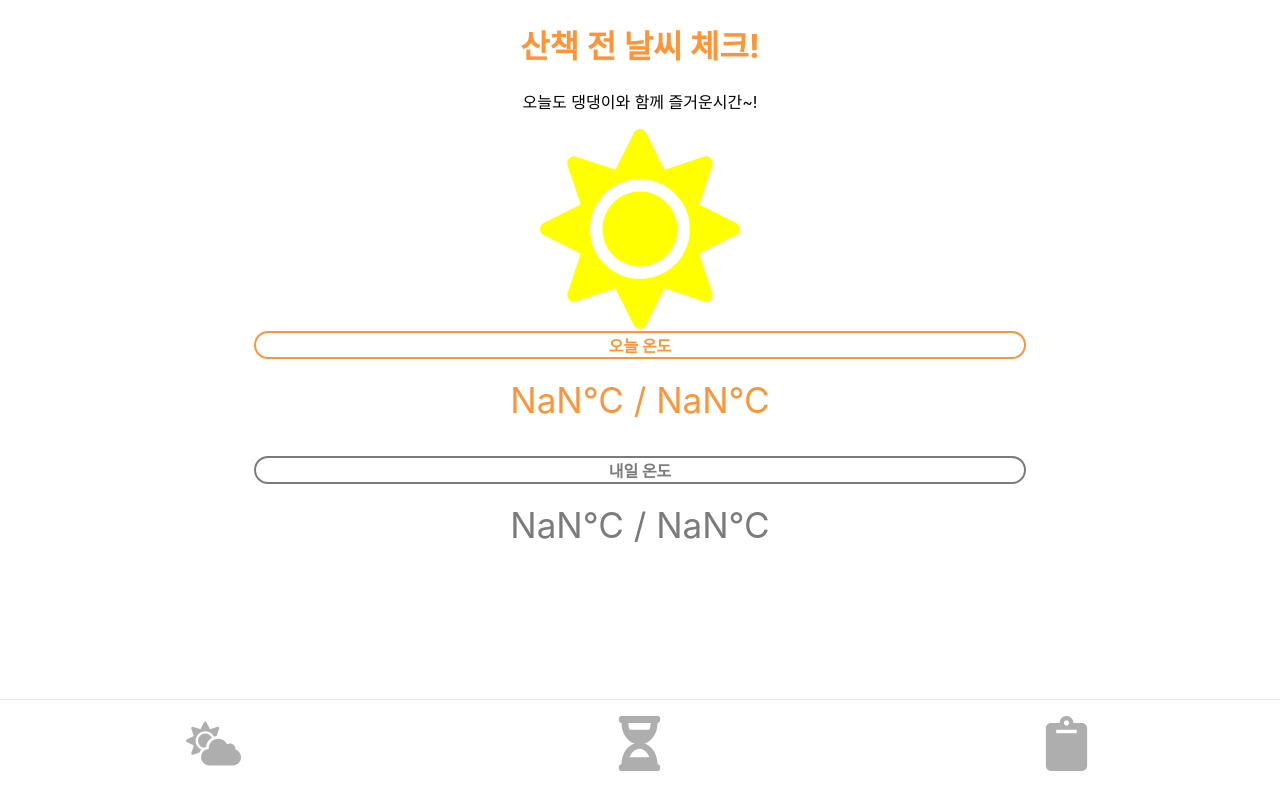
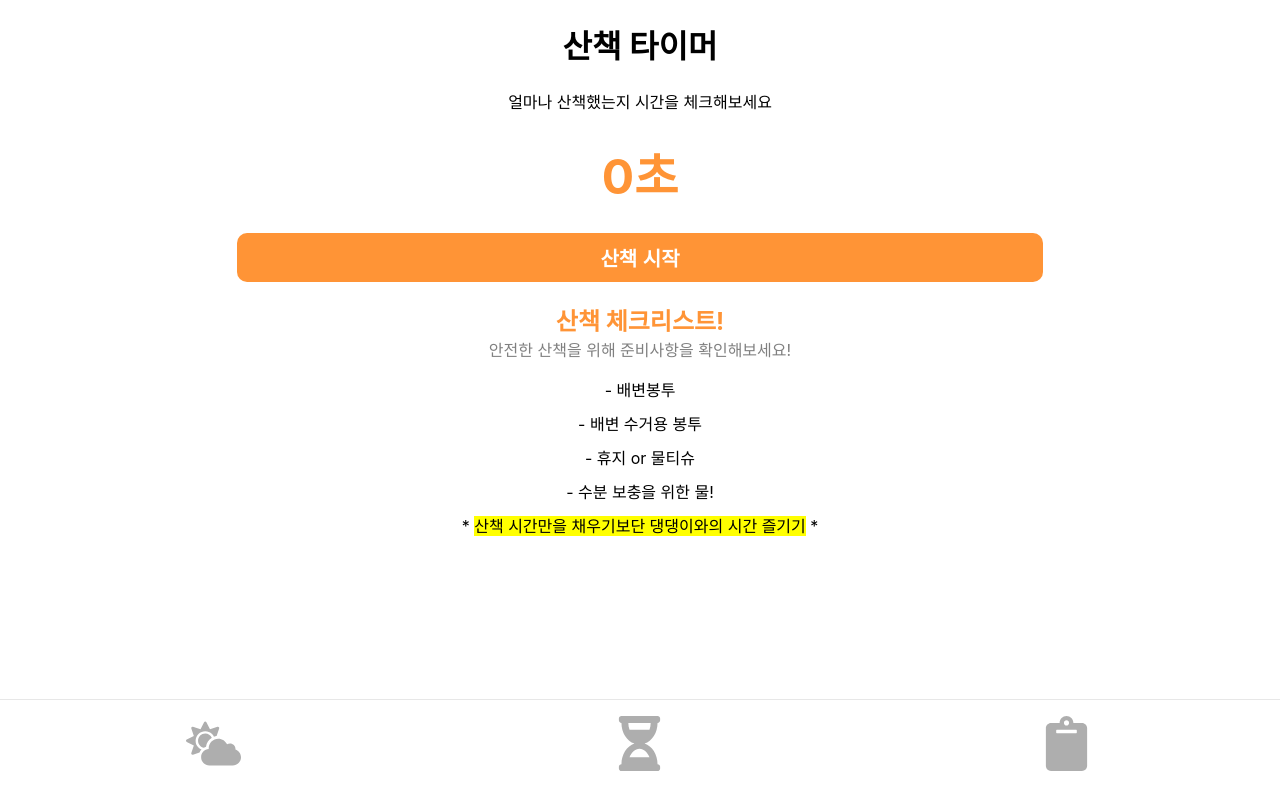
Before and after one commit to poohyo23/dog-walking-demo, a React (Create React App) app: page /walktimer in a window 1280 px wide. Built offline with nearby package versions, Linux system fonts and the light colour scheme; no server answers; a web font is replaced by a local one.

Commit message:
2021 02 03 update

```diff
--- a/src/App.js
+++ b/src/App.js
@@ -2,8 +2,10 @@ import React from 'react'
 import { isMobile } from 'react-device-detect'
 import Wheather from './components/Wheather'
 import Diary from './components/Diary'
+import WalkTimer from './components/WalkTimer'
 import Menu from './components/Menu'
 import { Route, Switch } from 'react-router-dom'
+
 
 class App extends React.Component{
 
@@ -31,6 +33,10 @@ class App extends React.Component{
           <Diary />
           <Menu changeMenu={this.changeMenu}></Menu>
         </Route>
+        <Route path="/walktimer">
+          <WalkTimer />
+          <Menu changeMenu={this.changeMenu}></Menu>
+        </Route>
         <Route path="/">
           <Wheather />
           <Menu changeMenu={this.changeMenu}></Menu>
--- a/src/components/Diary.js
+++ b/src/components/Diary.js
@@ -18,6 +18,9 @@ class Diary extends React.Component{
 
   // ...this.state.toDos : 기존 투두스 요소들을 여기에 복사한다!
   handleBtnClick = () => {
+
+    if(this.state.toDos.length == 6) return;
+
     this.setState({
       toDos : [
         ...this.state.toDos,
--- a/src/components/Menu.js
+++ b/src/components/Menu.js
@@ -6,7 +6,7 @@ import "../styles/Menu.css"
 
 class Menu extends React.Component{
   render(){
-    return <nav>
+    return <nav style={{background: 'white'}}>
     <ul>
     <li><a href="weather"><FontAwesomeIcon icon={faCloudSun} style={{width: 55, height:55, color: '#aeaeae'}} /></a></li>
     <li><a href="walktimer"><FontAwesomeIcon icon={faHourglassHalf} style={{width: 55, height:55, color: '#aeaeae'}} /></a></li>
--- a/src/components/WalkTimer.js
+++ b/src/components/WalkTimer.js
@@ -1,9 +1,75 @@
 import React from 'react'
+import '../styles/WalkTimer.css'
 
 class WalkTimer extends React.Component{
+
+    constructor(props){
+      super(props)
+      this.state = {
+        currentTime : 0,
+        isChecked : false,
+        isGoing: false
+      }
+      this.intervalId = 0;
+    }
+
+    timeOnOff = () => {
+      if(!this.state.isGoing){
+        this.intervalId = setInterval(() => {
+          this.setState({
+            currentTime: this.state.currentTime + 1,
+            isGoing: true
+          })
+        }, 1000)
+      }else{
+        this.setState({
+          isGoing: false,
+          isChecked : true
+        })
+        console.log("끝내자")
+        clearInterval(this.intervalId)
+      }
+    }
+
     render() {
-        return
-        <div></div>
+        return<div id="container">
+            <h1 className="walk_title">산책 타이머</h1>
+            <p>얼마나 산책했는지 시간을 체크해보세요</p>
+
+            <div className="timer">
+              <h2>{this.state.currentTime}초</h2>
+              {this.state.isChecked ?
+              <button className="walk_end" onClick={this.timeOnOff}>산책 끝!</button> :
+              <button className="walk_start" onClick={this.timeOnOff}>
+                {this.state.isGoing ? "산책 그만" : "산책 시작"}
+                </button>}
+
+            </div>
+
+            {this.state.isChecked ? <div className="walk_after">
+              <h2>오늘도 즐거운 산책이었나요?</h2>
+              <h4>산책 후 마무리까지 완벽하게 체크해보세요!</h4>
+              <ul>
+                <li>댕댕이와 매너있는 산책을 위해 배변봉투는 길거리에 버리지 마시고 <mark>집에 챙겨가기!</mark></li>
+                <li>털에 묻은 먼지는 <mark>털어주고</mark> 발바닥 닦고 잘 <mark>건조시켜주기!</mark></li>
+                <li>산책 후 충분한 <mark>수분보충</mark>과 간단한 <mark>간식</mark>으로 체력관리</li>
+              </ul>
+            </div> :<div className="walk_list">
+                <h2>산책 체크리스트!</h2>
+                <p>안전한 산책을 위해 준비사항을 확인해보세요!</p>
+              <ul>
+                <li>- 배변봉투</li>
+                <li>- 배변 수거용 봉투</li>
+                <li>- 휴지 or 물티슈</li>
+                <li>- 수분 보충을 위한 물!</li>
+                <li>* <mark>산책 시간만을 채우기보단 댕댕이와의 시간 즐기기</mark> *</li>
+              </ul>
+            </div> }
+
+
+
+
+        </div>
     }
 }
 
--- a/src/components/Wheather.js
+++ b/src/components/Wheather.js
@@ -39,8 +39,8 @@ class Wheather extends React.Component{
     return <div className="container">
 
     <header>
-      <h1 style={{color:'#FF9436'}}>산책 전 날씨 체크!</h1>
-      <p>오늘도 댕댕이와 함께 즐거운시간~!</p>
+      <h1 style={{color:'#FF9436'}}>HAVE A GOOD DAY~!</h1>
+      <p>산책 전 오늘의 날씨 먼저 확인해보세요!</p>
     </header>
 
     <div>
--- a/src/styles/Diary.css
+++ b/src/styles/Diary.css
@@ -14,8 +14,10 @@ input {
 }
 
 .date_delete{
-    border: 1px solid red;
-
+    padding: 2px 5px;
+    background-color: #FF9436;
+    color: white;
+    border-radius: 5px;
 }
 
 .date_btn{
--- /dev/null
+++ b/src/styles/WalkTimer.css
@@ -0,0 +1,45 @@
+#container{
+    width: 90%;
+    margin: 0 auto;
+    text-align: center;
+}
+.timer{
+    color:#FF9436
+}
+.timer > h2 { font-size: 3em; margin: 25px 0px; }
+.timer > button{
+    width: 70%;
+    background-color: #FF9436;
+    color: white;
+    padding: 10px;
+    border: 0;
+    border-radius: 10px;
+    font-size: 20px;
+    font-weight: bold;
+
+}
+/* .walk_end{
+    display: none;
+    background-color: teal;
+} */
+
+.walk_list > ul{
+    padding: 0px;
+}
+
+.walk_list > ul > li{
+    list-style: none;
+    margin-bottom: 10px;
+    padding: 0px;
+}
+.walk_list > h2 {color:#FF9436; margin-bottom: 0px; padding: 0px; }
+.walk_list > p { color: gray; margin: 0px;}
+
+.walk_after > h2 {color:#FF9436; margin-bottom: 0px; padding: 0px; }
+.walk_after > h4 { color: gray; margin: 0px;}
+.walk_after > ul {padding: 0;}
+.walk_after > ul > li {
+    list-style: none;
+    border-bottom: 1px solid rgb(177, 177, 177);
+    padding: 10px 0px;
+}
```
Also changed, not shown: 1 other file (tests, documents, lock files or other folders).
